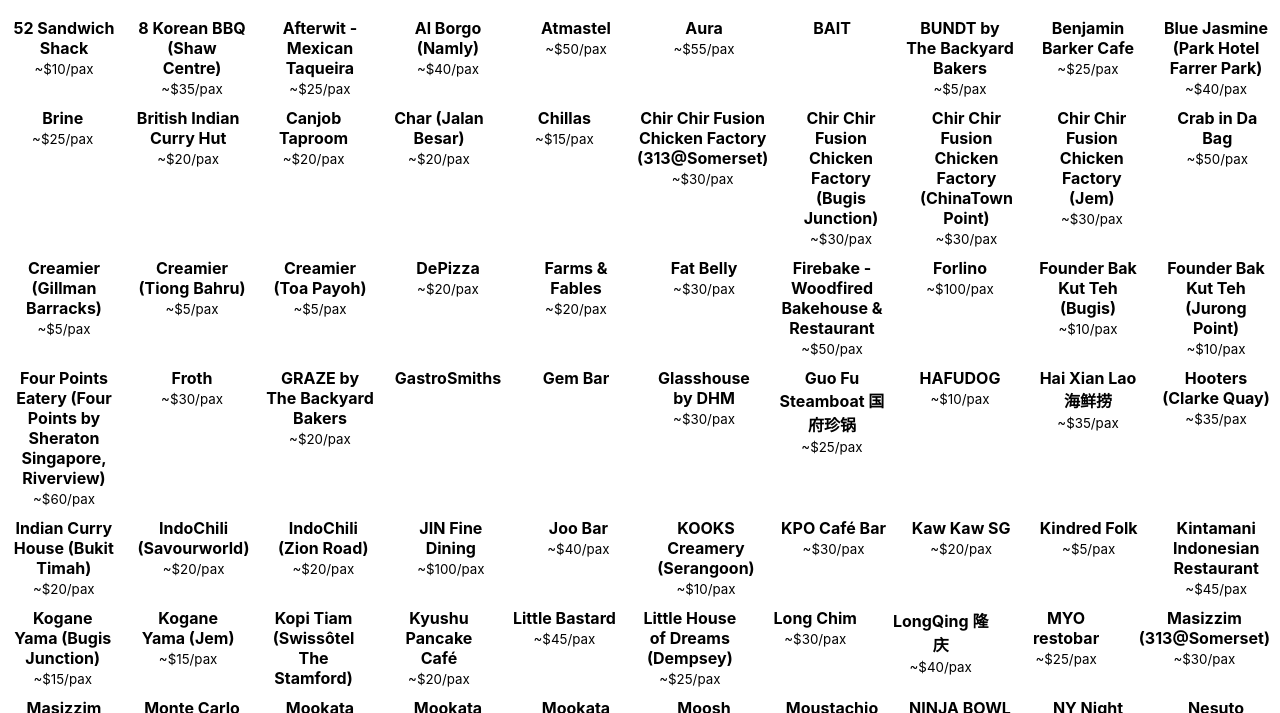
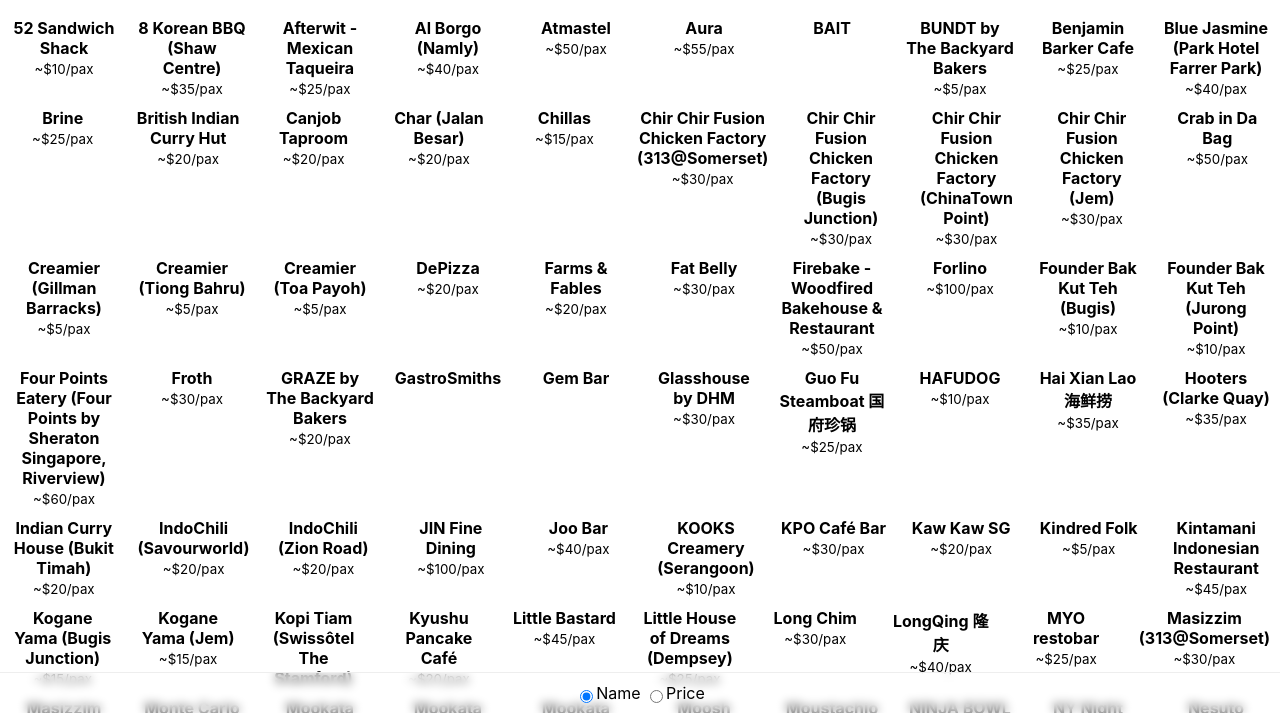
Before and after one commit to tongrhj/lickilicky, a website: page index.html in a window 1280 px wide. Shown: the part 87-800 px from the top of the page. Drawn offline with Linux system fonts and the light colour scheme.

Commit message:
Restore controls

```diff
--- a/index.html
+++ b/index.html
@@ -67,6 +67,21 @@
   margin: 0;
   padding: 0;
 }
+#controls{
+  border-top: 1px solid #eee;
+  position: fixed;
+  bottom: 0;
+  right: 0;
+  left: 0;
+  padding: 10px;
+  background-color: rgba(255, 255, 255, .5);
+  vertical-align: middle;
+  -webkit-backdrop-filter: blur(5px);
+  backdrop-filter: blur(5px);
+}
+#controls input{
+  vertical-align: middle;
+}
 </style>
 <header>
   <h1>lickilicky</h1>
@@ -74,6 +89,11 @@
 </header>
 
 <ul id="list"></ul>
+
+<div id="controls">
+  <label><input type="radio" name="sort" value="name" checked>Name</label>
+  <label><input type="radio" name="sort" value="price">Price</label>
+</div>
 
 <footer>
   <p>Burpple Beyond data is extracted from public information from <a href="https://www.burpple.com/search/sg?q=Beyond">official Burpple Beyond website</a>. All Burpple Beyond content is © Burpple.</p>
@@ -124,4 +144,8 @@
       + '</li>';
   }).join('');
 };
+var $controls = document.getElementById('controls');
+$controls.addEventListener('change', function(e){
+  renderList(e.target.value);
+}, true);
 </script>
```
